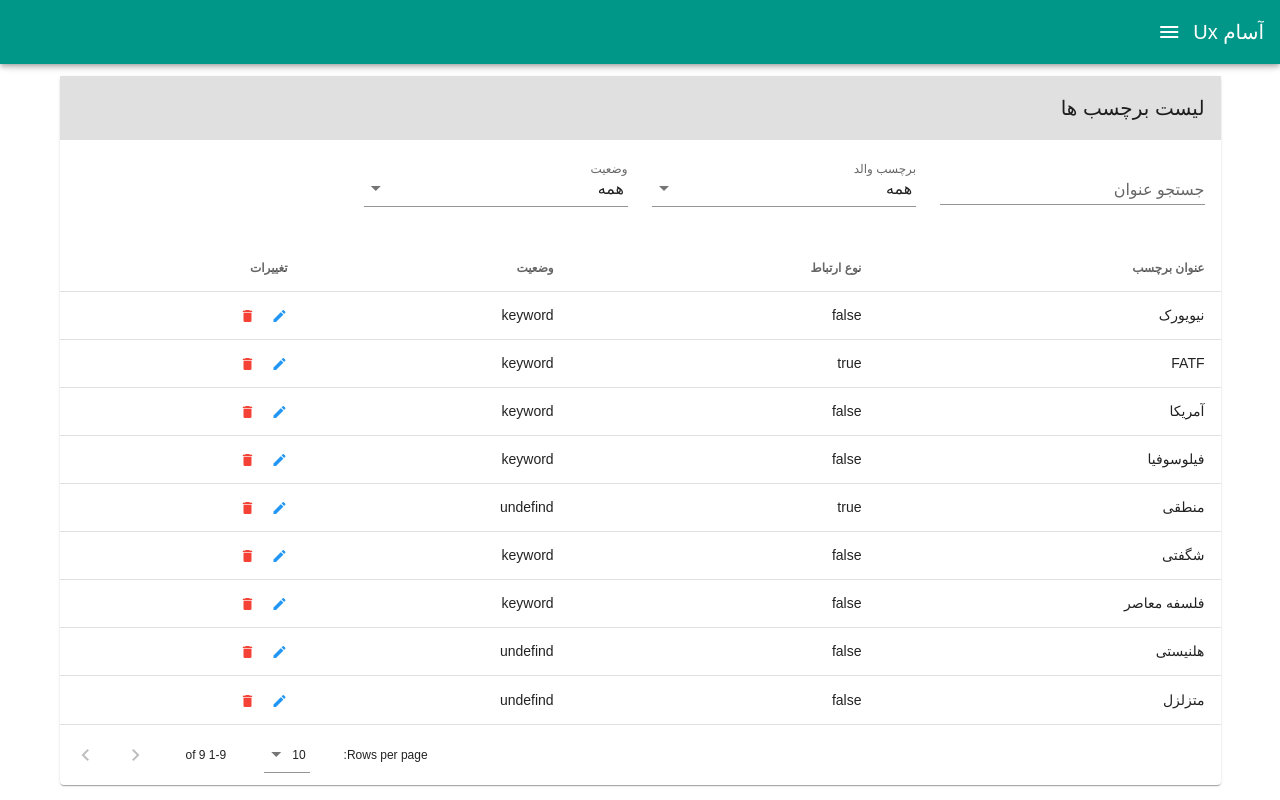
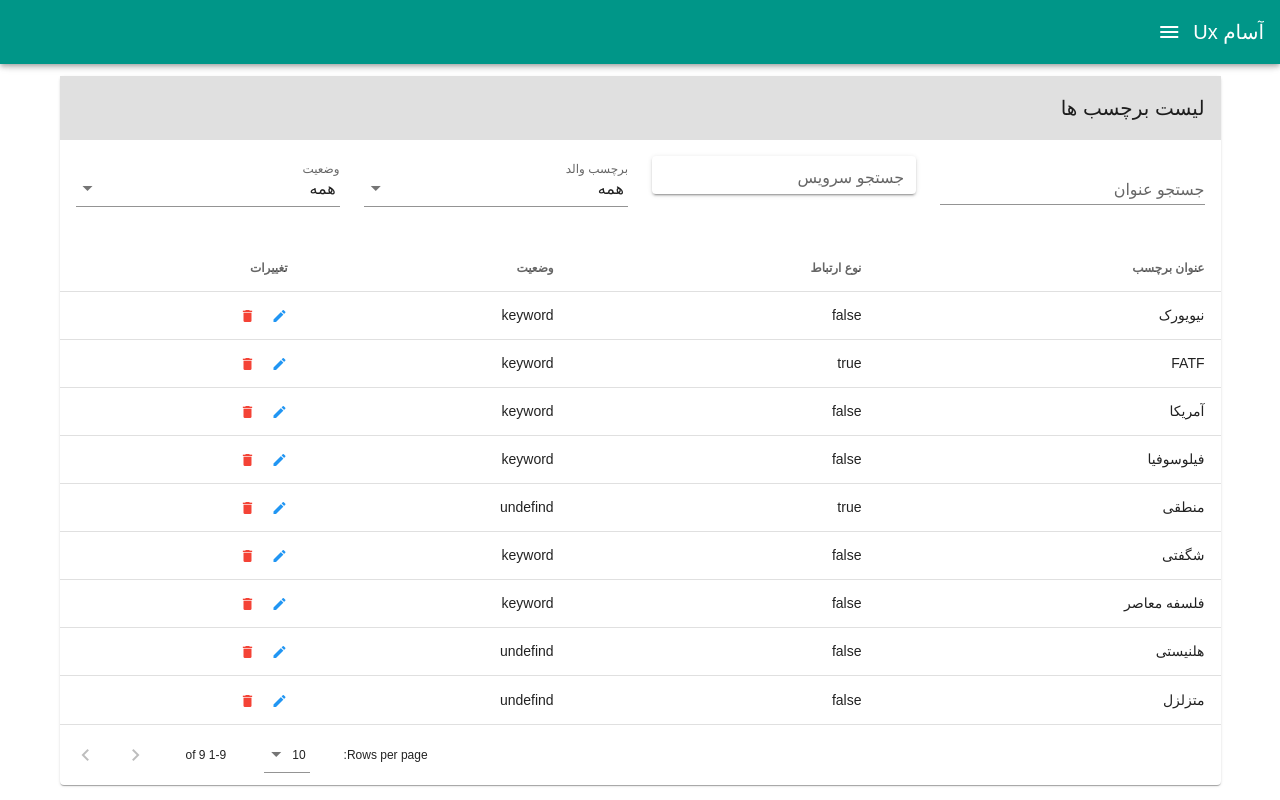
Before and after one commit to artmarydotir/as-ux, a Vue app: page /listTag in a window 1280 px wide. Built offline with nearby package versions, Linux system fonts and the light colour scheme; a web font is replaced by a local one.

Commit message:
footer no resualt.

```diff
--- a/src/assets/sampleList.json
+++ b/src/assets/sampleList.json
@@ -4,23 +4,27 @@
       "name": "نیویورک",
       "parent": false,
       "status": "keyword",
+      "services": ["سیاسی","فرهنگی"],
       "lang": "fa"
     },
     {
       "name": "FATF",
       "parent": true,
       "status": "keyword",
+      "services": ["سیاسی"],
       "lang": "en"
     },
     {
       "name": "آمریکا",
       "parent": false,
       "status": "keyword",
+      "services": [],
       "lang": "fa"
     },
     {
       "name": "فیلوسوفیا",
       "parent": false,
+      "services": ["هنری"],
       "status": "keyword",
       "lang": "fa"
     },
--- a/src/components/tags/tagListCmp.vue
+++ b/src/components/tags/tagListCmp.vue
@@ -12,6 +12,11 @@
           <v-col cols="3">
             <!-- Filter for type name-->
             <v-text-field v-model="dessertFilterValue" type="text" label="جستجو عنوان">
+            </v-text-field>
+          </v-col>
+          <v-col cols="3">
+            <!-- Filter for type name-->
+            <v-text-field dense solo v-model="dessertFilterValue" type="text" label="جستجو سرویس">
             </v-text-field>
           </v-col>
           <v-col cols="3">
@@ -50,6 +55,9 @@
           >
             mdi-delete
           </v-icon>
+      </template>
+      <template v-slot:no-results>
+        هیچ داده ای یافت نشد!
       </template>
     </v-data-table>
   </v-container>
```
